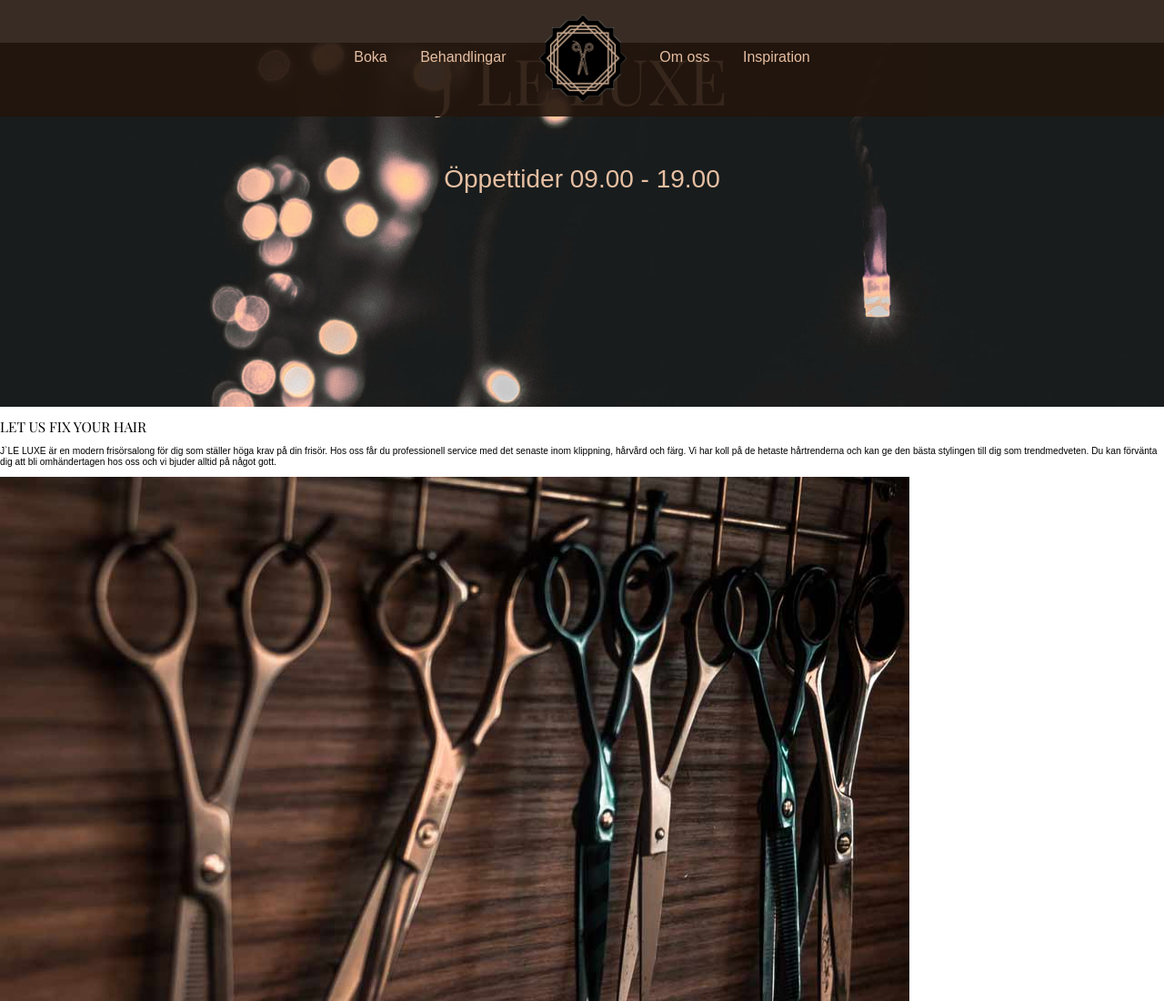
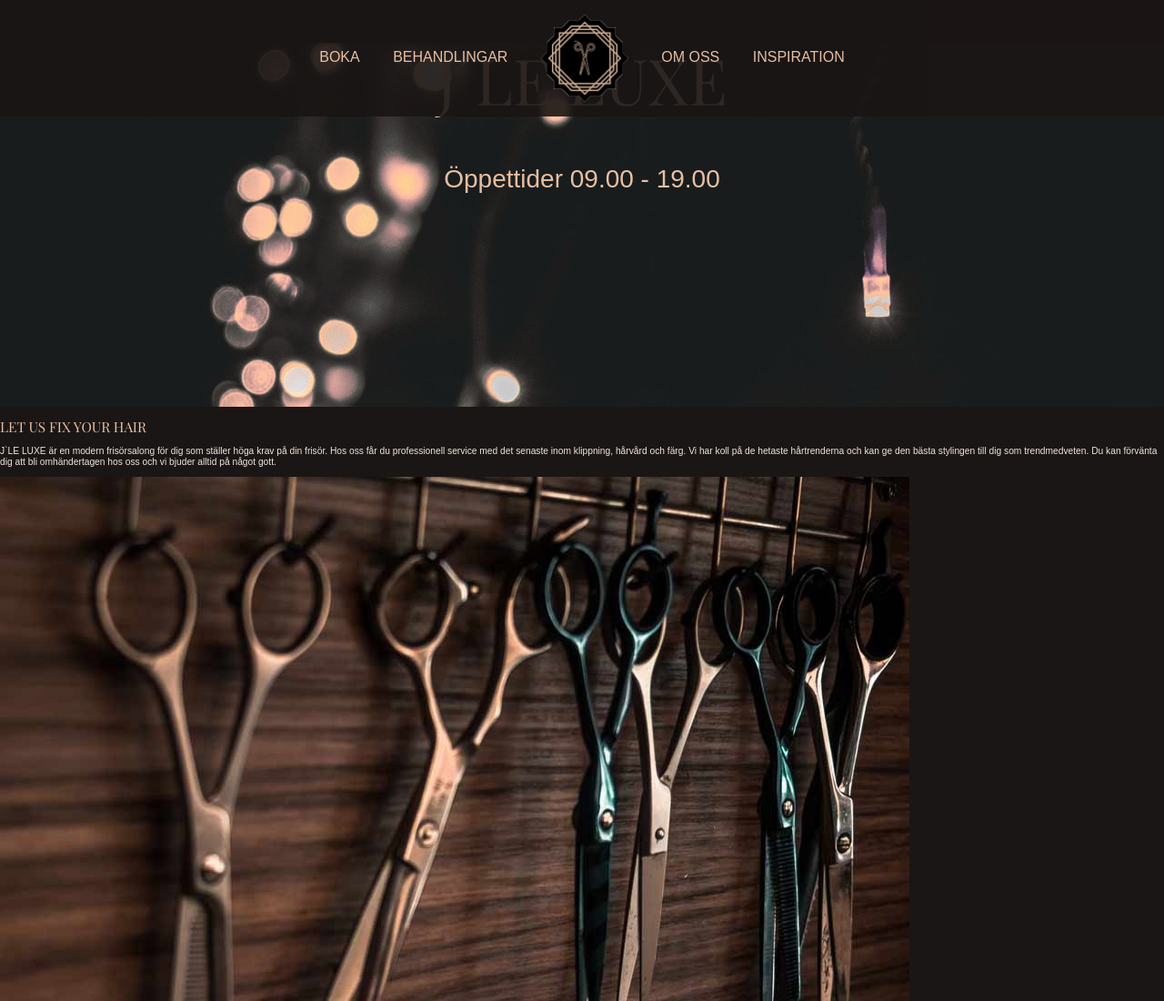
Before and after one commit to jamieandersson/slutuppgift-kurs1, a plain HTML site: page public_html/index.html in a window 1280 px wide. Shown: the top 1100 px of the page at 91% size. Drawn offline with nearby package versions, Linux system fonts and the light colour scheme.

Commit message:
color of heading and text changed, main color changed

```diff
--- a/public_html/css/style.css
+++ b/public_html/css/style.css
@@ -326,7 +326,7 @@ nav {
   left: 0;
   width: 100%;
   z-index: 1000;
-  background-color: rgba(35, 22, 13, 0.9); }
+  background-color: rgba(26, 22, 21, 0.9); }
   nav ul {
     margin: 0;
     padding: 0;
@@ -341,7 +341,8 @@ nav {
         display: inline-block;
         padding: 1em;
         color: #E7BFA2;
-        text-decoration: none; }
+        text-decoration: none;
+        text-transform: uppercase; }
         nav ul li a:hover:not(.no-hover) {
           background-color: #597273; }
         nav ul li a img {
@@ -377,4 +378,11 @@ header {
   font-size: 2.1875em; }
 
 /*==== MAIN =====*/
+body {
+  background-color: #1A1615;
+  color: #F0E4DB; }
+
+h2 {
+  color: #E7BFA2; }
+
 /*==== FOOTER =====*/
--- a/scss/_main.scss
+++ b/scss/_main.scss
@@ -1 +1,10 @@
 /*==== MAIN =====*/
+
+body {
+   background-color: $second-color;
+   color: $third-color;
+}
+
+h2 {
+   color: $first-color;
+}
--- a/scss/_navbar.scss
+++ b/scss/_navbar.scss
@@ -19,6 +19,7 @@ nav {
             padding: 1em;
             color: $first-color;
             text-decoration: none;
+            text-transform: uppercase;
             &:hover:not(.no-hover) {
                background-color: $fifth-color;
             }
--- a/scss/_variables.scss
+++ b/scss/_variables.scss
@@ -2,11 +2,11 @@
 @import url('https://fonts.googleapis.com/css?family=Playfair+Display:400,700');
 
 $first-color: #E7BFA2;
-$second-color: #23160D;
+$second-color: #1A1615;
 $third-color: #F0E4DB;
 $fourth-color: #51392A;
 $fifth-color: #597273;
-$sixth-color: rgba(35,22,13, 0.9);
+$sixth-color: rgba(26,22,21, 0.9);
 
 $body-font: "Didact+Gothic", arial, sans-serif;
 $heading-font: "Playfair Display", serif;
```
